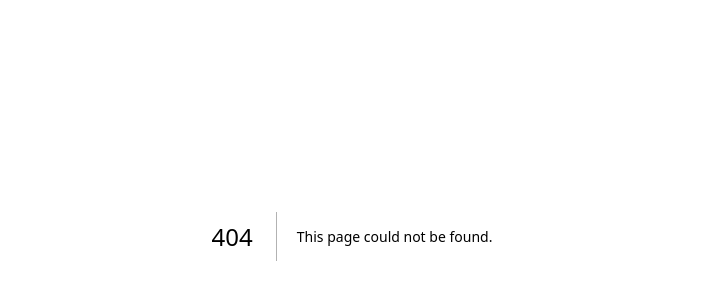
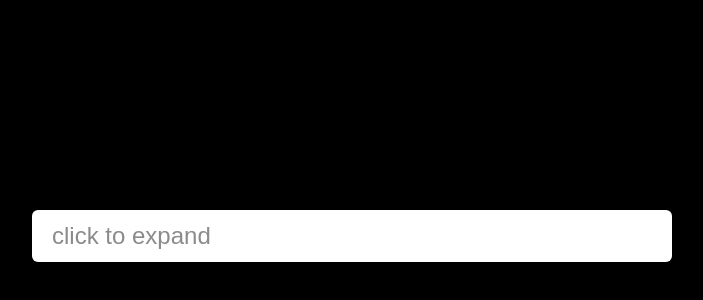
Before and after one commit to adityabhattad2021/ship-small-collection, a Next.js app: page /multi-select-input-with-keyboard-navigation-1 in a window 1280 px wide. Before the commit this address had no page. Shown: the part 164-464 px from the top of the page, without its empty margins (288-991 px from the left). Built offline with nearby package versions, Linux system fonts and the light colour scheme.

Commit message:
feat: updated multi select with keyboard input

```diff
--- /dev/null
+++ b/app/multi-select-input-with-keyboard-navigation-1/components/MultiSelectInputWithKeyboardNavigation.tsx
@@ -0,0 +1,206 @@
+"use client";
+
+import { ChangeEvent, KeyboardEvent, useEffect, useReducer, useRef, useState } from "react";
+
+interface MultiSelectInputWithKeyboardNavigationProps {
+    options: string[];
+    setSelected: (items: string[]) => void;
+}
+
+type ReducerState = {
+    input: string;
+    selected: string[];
+    activeIndex: number;
+}
+
+type ReducerAction =
+    | { type: "inputChange", payload: { newInput: string } }
+    | { type: "onClick", payload: { selectedOption: string } }
+    | { type: "onDownArrow" }
+    | { type: "onUpArrow" }
+    | { type: "removeLastSelected" }
+
+function reducer(prevState: ReducerState, action: ReducerAction): ReducerState {
+    switch (action.type) {
+        case "inputChange": {
+            return {
+                ...prevState,
+                input: action.payload.newInput,
+                activeIndex: 0
+            }
+        }
+
+        case "onClick": {
+            return {
+                ...prevState,
+                selected: [...prevState.selected, action.payload.selectedOption],
+                activeIndex: Math.max(0, prevState.activeIndex - 1)
+            }
+        }
+
+        case "onDownArrow": {
+            return {
+                ...prevState,
+                activeIndex: prevState.activeIndex + 1
+            }
+        }
+
+        case "onUpArrow": {
+            return {
+                ...prevState,
+                activeIndex: prevState.activeIndex - 1
+            }
+        }
+
+        case "removeLastSelected": {
+            return {
+                ...prevState,
+                selected: prevState.selected.slice(0, -1)
+            }
+        }
+
+        default: {
+            return prevState;
+        }
+    }
+}
+
+const INITIAL_STATE = {
+    input: "",
+    selected: [],
+    activeIndex: 0
+}
+
+export default function MultiSelectInputWithKeyboardNavigation({
+    options,
+    setSelected
+}: MultiSelectInputWithKeyboardNavigationProps) {
+
+    const [state, dispatch] = useReducer(reducer, INITIAL_STATE);
+    const [isOpen, setIsOpen] = useState(false);
+    // display options is a derived state hence it can directly be a const.
+    const displayOptions = options.filter(option => option.toLowerCase().includes(state.input)).filter((option) => !state.selected.includes(option));
+    const inputRef = useRef<HTMLInputElement | null>(null);
+    const containerRef = useRef<HTMLDivElement | null>(null);
+
+    useEffect(()=>{
+        setSelected(state.selected);
+    },[state.selected])
+
+    useEffect(() => {
+        function handleClickOutSide(event: MouseEvent) {
+            if (containerRef.current && !containerRef.current.contains(event.target as Node)) {
+                setIsOpen(false);
+            }
+        }
+
+        document.addEventListener("mousedown", handleClickOutSide);
+        return () => document.removeEventListener("mousedown", handleClickOutSide)
+    }, [])
+
+    function handleInputChange(event: ChangeEvent<HTMLInputElement>) {
+        dispatch({
+            type: "inputChange",
+            payload: {
+                newInput: event.target.value
+            }
+        })
+    }
+
+    function handleClickOption(index: number) {
+        dispatch({
+            type: "onClick",
+            payload: {
+                selectedOption: displayOptions[index]
+            }
+        })
+        inputRef.current?.focus();
+    }
+
+    function handleOnKeyDown(event: KeyboardEvent<HTMLInputElement>) {
+
+        switch (event.key) {
+            case "ArrowDown": {
+                if (state.activeIndex < displayOptions.length - 1) {
+                    dispatch({
+                        type: "onDownArrow"
+                    })
+                }
+                return;
+            }
+
+            case "ArrowUp": {
+                if (state.activeIndex > 0) {
+                    dispatch({
+                        type: "onUpArrow"
+                    })
+                }
+                return;
+            }
+
+            case "Backspace": {
+                if (state.input.length === 0) {
+                    dispatch({
+                        type: "removeLastSelected"
+                    })
+                }
+                return;
+            }
+
+            case "Enter": {
+                dispatch({
+                    type: "onClick",
+                    payload: {
+                        selectedOption: displayOptions[state.activeIndex]
+                    }
+                })
+            }
+
+        }
+    }
+
+    return (
+        <div className="w-1/2 flex flex-col justify-center items-center gap-1" ref={containerRef}>
+            <div className="flex w-full h-13 overflow-x-scroll bg-white p-1 rounded-md" role="combobox" aria-haspopup="listbox" aria-controls="skills-listbox">
+                <div className="flex gap-2">
+                    {state.selected.map((selected) => {
+                        return (
+                            <div className="bg-gray-100 border py-1 px-2 text-2xl flex gap-2 rounded-md whitespace-nowrap" key={selected}>
+                                {selected}
+                            </div>
+                        )
+                    })}
+                </div>
+                <input
+                    type="text"
+                    value={state.input}
+                    onChange={handleInputChange}
+                    className="flex-1 rounded-sm focus:outline-none p-4 text-2xl"
+                    onKeyDown={handleOnKeyDown}
+                    id="input-element"
+                    ref={inputRef}
+                    onFocus={() => setIsOpen(true)}
+                    placeholder={isOpen ? state.selected.length === 0 ? "type here": " " : "click to expand"}
+                />
+            </div>
+            {
+                isOpen && (
+                    <div className="flex flex-col gap-1 w-full h-100 overflow-y-scroll" role="listbox" id="skills-listbox">
+                        {displayOptions.map((item, index) => {
+                            return (
+                                <div
+                                    key={item}
+                                    className={`text-2xl py-1 px-4 rounded-sm text-black cursor-pointer active:bg-gray-300 ${state.activeIndex === index ? 'bg-gray-300' : 'bg-gray-100'}`}
+                                    onClick={() => handleClickOption(index)}
+                                    ref={state.activeIndex === index ? el => el?.scrollIntoView({ block: "nearest" }) : null}
+                                >
+                                    {item}
+                                </div>
+                            )
+                        })}
+                    </div>
+                )
+            }
+        </div>
+    )
+}
--- /dev/null
+++ b/app/multi-select-input-with-keyboard-navigation-1/page.tsx
@@ -0,0 +1,45 @@
+"use client";
+
+import { useState } from "react";
+import MultiSelectInputWithKeyboardNavigation from "./components/MultiSelectInputWithKeyboardNavigation";
+
+const OPTIONS = [
+    "React",
+    "TypeScript",
+    "JavaScript",
+    "Node.js",
+    "Python",
+    "GraphQL",
+    "Docker",
+    "AWS",
+    "Redis",
+    "PostgreSQL",
+    "MongoDB",
+    "Kubernetes",
+    "Figma",
+    "Next.js",
+    "Tailwind CSS",
+    "Rust",
+    "Go",
+    "Vue.js",
+    "Firebase",
+    "Prisma",
+];
+
+
+
+export default function Page(){
+
+    const [selected, setSelected] = useState<typeof OPTIONS>([]);
+
+    console.log(selected);
+
+    return (
+        <div className="h-dvh w-dvw bg-black flex justify-center items-center">
+            <MultiSelectInputWithKeyboardNavigation
+                options={OPTIONS}
+                setSelected={(items)=>setSelected(items)}
+            />
+        </div>
+    )
+}
--- a/app/multi-select-input-with-keyboard-navigation/components/MultiSelectInputWithKeyboard.tsx
+++ b/app/multi-select-input-with-keyboard-navigation/components/MultiSelectInputWithKeyboard.tsx
@@ -93,8 +93,6 @@ export default function MultiSelectInput({
         function handleClickOutside(e:MouseEvent){
             if(containerRef.current && !containerRef.current.contains(e.target as Node)){
                 setIsOpen(false);
-            }else{
-                console.log("What the fick");
             }
         }
 
--- a/app/page.tsx
+++ b/app/page.tsx
@@ -10,6 +10,10 @@ const PROJECTS = [
   {
     name: "Multi Select Input with Keyboard Navigation",
     route: "/multi-select-input-with-keyboard-navigation",
+  },
+  {
+    name: "Multi Select Input with Keyboard Navigation 1",
+    route: "/multi-select-input-with-keyboard-navigation-1",
   },
 ] as const;
 // ─────────────────────────────────────────────────────────────────────
@@ -66,7 +70,7 @@ export default function Home() {
                 </span>
 
                 {/* Dots leader + arrow */}
-                <span className="hidden flex-shrink-0 items-center gap-2 text-stone-600 group-hover:text-stone-400 sm:flex">
+                <span className="hidden shrink-0 items-center gap-2 text-stone-600 group-hover:text-stone-400 sm:flex">
                   <span className="text-xs tracking-[0.25em]">
                     &middot;&middot;&middot;&middot;&middot;&middot;&middot;&middot;
                   </span>
```
Also changed, not shown: 1 other file (tests, documents, lock files or other folders).
